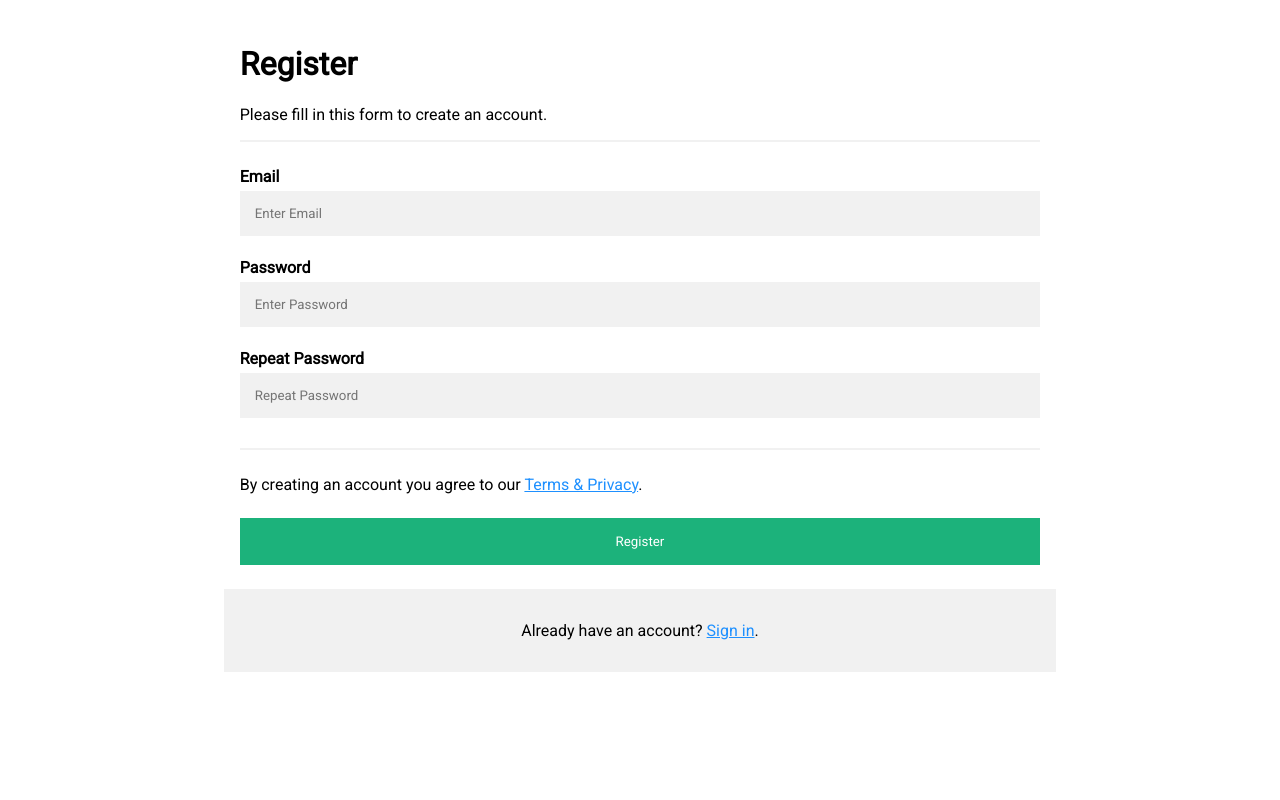
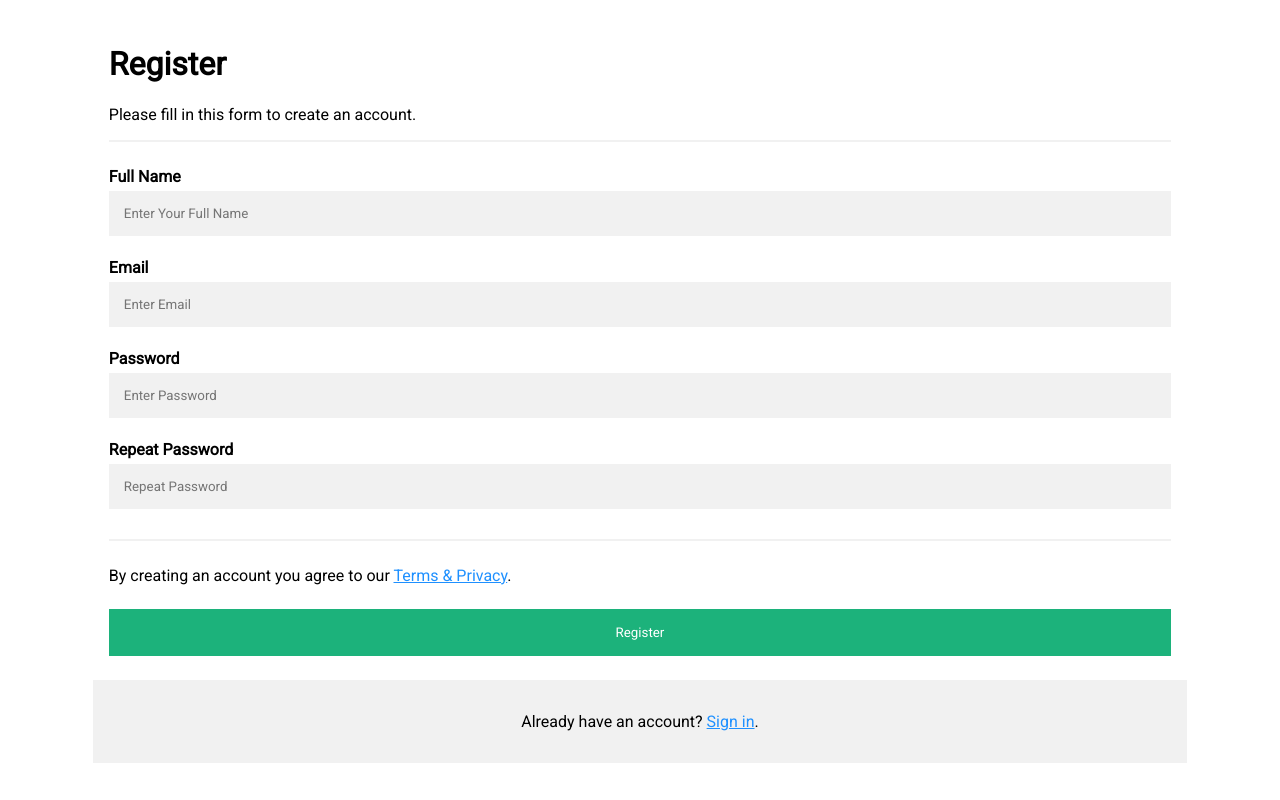
Before and after one commit to Doerssoft/virtual-learning, a Django app: page /users/signup/ in a window 1280 px wide. Run offline with Django 3.2, Linux system fonts and the light colour scheme.

Commit message:
added a full name field on signup page

```diff
--- a/virtual_learning/users/templates/users/signup.html
+++ b/virtual_learning/users/templates/users/signup.html
@@ -22,6 +22,14 @@
           <p>Please fill in this form to create an account.</p>
           <hr />
 
+          <label for="full_name"><b>Full Name</b></label>
+          <input
+            type="text"
+            placeholder="Enter Your Full Name"
+            name="full_name"
+            id="full_name"
+            required
+          />
 
           <label for="email"><b>Email</b></label>
           <input
```
